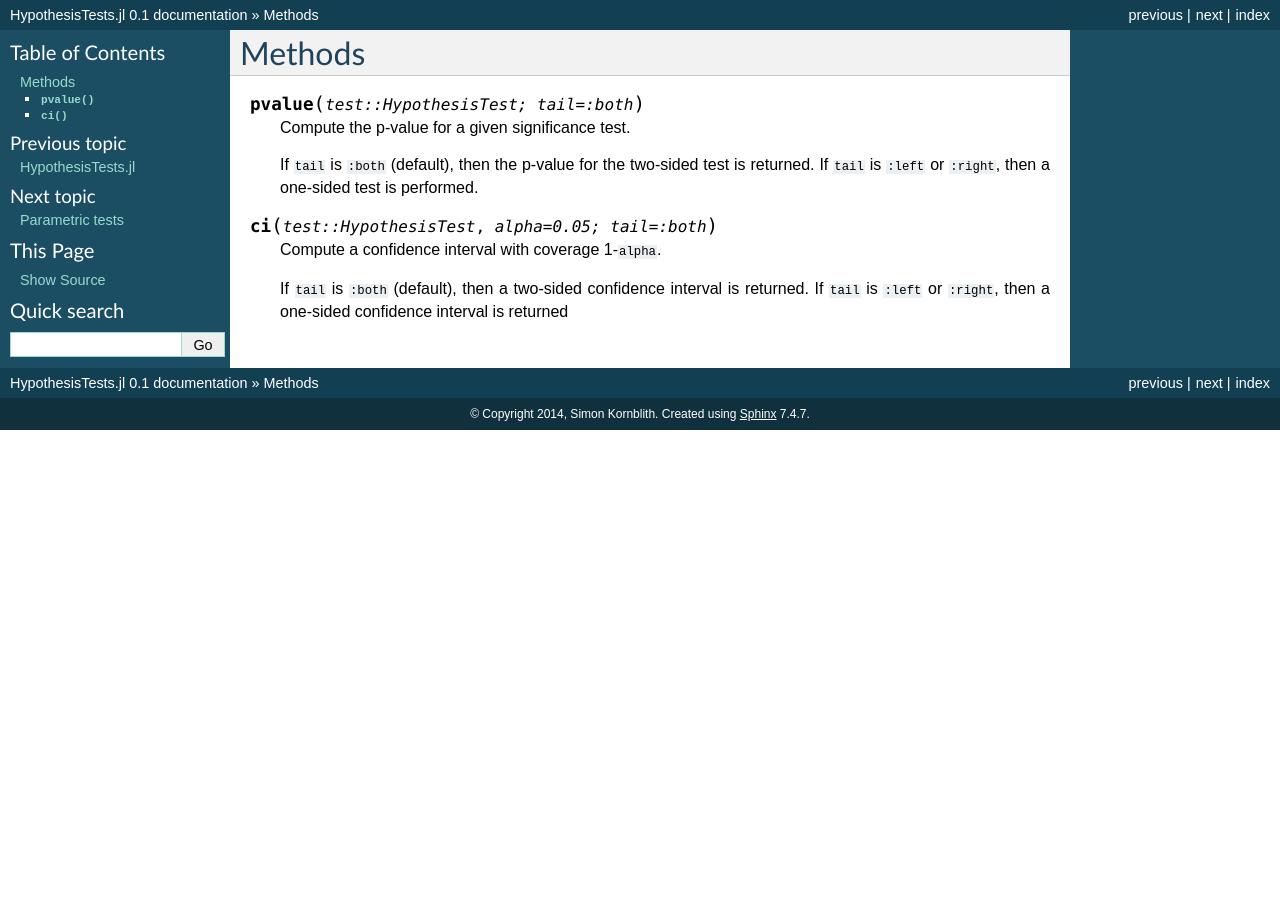
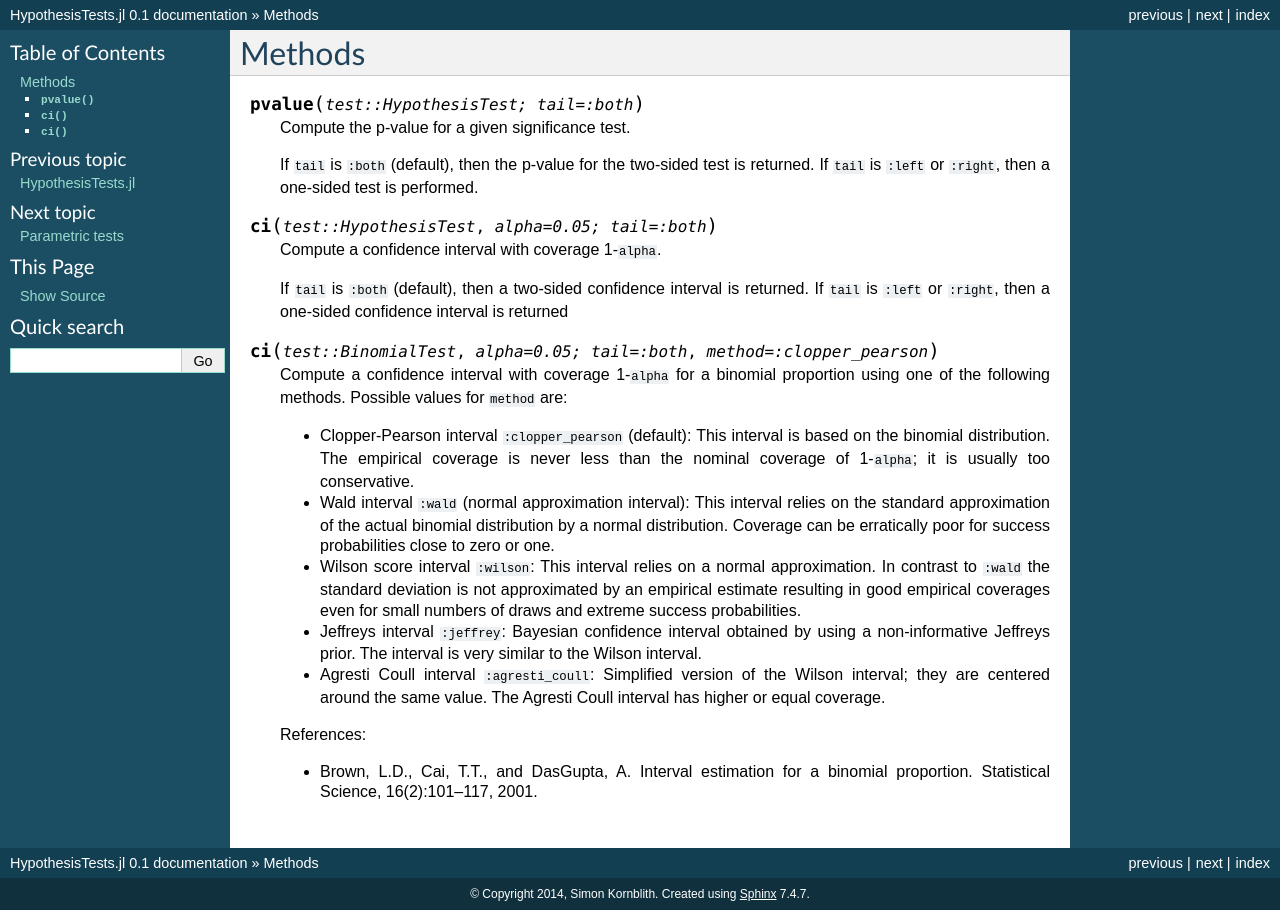
Before and after one commit to JuliaStats/HypothesisTests.jl, a Sphinx documentation site: the page built from doc/api.rst, in a window 1280 px wide. Built offline with Sphinx 7.4.7, drawn with Linux system fonts in a browser that asks for light colours; formulas are drawn with MathJax 3.

Commit message:
Add binomial proportion confidence intervals

```diff
--- a/doc/api.rst
+++ b/doc/api.rst
@@ -16,3 +16,29 @@ Methods
     If ``tail`` is ``:both`` (default), then a two-sided confidence
     interval is returned. If ``tail`` is ``:left`` or
     ``:right``, then a one-sided confidence interval is returned
+
+.. function:: ci(test::BinomialTest, alpha=0.05; tail=:both, method=:clopper_pearson)
+
+   Compute a confidence interval with coverage 1-``alpha`` for a binomial proportion
+   using one of the following methods. Possible values for ``method`` are:
+
+   - Clopper-Pearson interval ``:clopper_pearson`` (default): This interval is  based on the binomial
+     distribution. The empirical coverage is never less than the nominal coverage of
+     1-``alpha``; it is usually too conservative.
+   - Wald interval ``:wald`` (normal approximation interval): This interval relies on
+     the standard approximation of the actual binomial distribution by a normal distribution.
+     Coverage can be erratically poor for success probabilities close to zero or one.
+   - Wilson score interval ``:wilson``: This interval relies on a normal approximation.
+     In contrast to ``:wald`` the standard deviation is not approximated by an empirical
+     estimate resulting in good empirical coverages even for small numbers of draws and
+     extreme success probabilities.
+   - Jeffreys interval ``:jeffrey``: Bayesian confidence interval obtained by using a
+     non-informative Jeffreys prior. The interval is very similar to the Wilson interval.
+   - Agresti Coull interval ``:agresti_coull``: Simplified version of the Wilson interval;
+     they are centered around the same value. The Agresti Coull interval has higher or
+     equal coverage.
+
+   References:
+
+   - Brown, L.D., Cai, T.T., and DasGupta, A. Interval estimation for a binomial proportion.
+     Statistical Science, 16(2):101–117, 2001.
```
Also changed, not shown: 2 other files.
